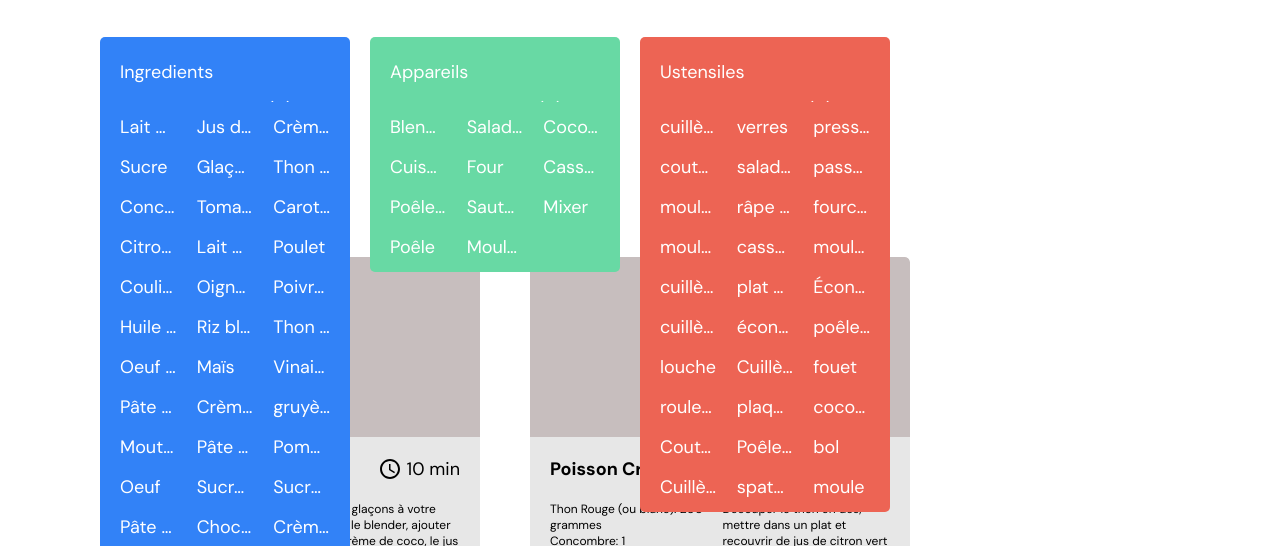
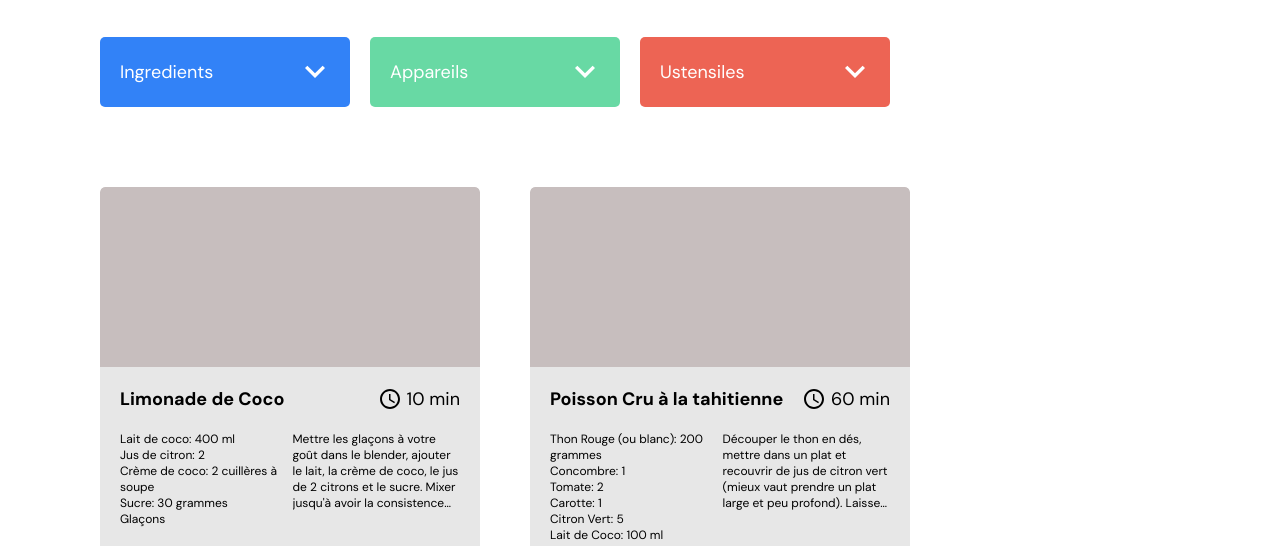
Before and after one commit to Peallyz/Projet7-Front-End-Search-Engine, a website with bundled scripts: page index.html in a window 1280 px wide. Shown: the part 226-772 px from the top of the page. Built offline with nearby package versions, Linux system fonts and the light colour scheme.

Commit message:
Minisized CSS

```diff
--- a/styles/css/styles.css
+++ b/styles/css/styles.css
@@ -185,25 +185,31 @@ form span img {
   filter: brightness(0.9);
 }
 
-.filter__byTag--device.reduced button,
-.filter__byTag--ingredient.reduced button,
-.filter__byTag--ustensil.reduced button {
+.filter__byTag--device button,
+.filter__byTag--ingredient button,
+.filter__byTag--ustensil button {
   display: block;
+}
+.filter__byTag--device span,
+.filter__byTag--ingredient span,
+.filter__byTag--ustensil span {
+  cursor: pointer;
+  pointer-events: none;
+}
+.filter__byTag--device .tags,
+.filter__byTag--ingredient .tags,
+.filter__byTag--ustensil .tags {
+  display: none;
 }
 .filter__byTag--device.extended button,
 .filter__byTag--ingredient.extended button,
 .filter__byTag--ustensil.extended button {
   display: none;
 }
-
-.filter__byTag--device.reduced .tags,
-.filter__byTag--ingredient.reduced .tags,
-.filter__byTag--ustensil.reduced .tags {
-  display: none;
-}
 .filter__byTag--device.extended span,
 .filter__byTag--ingredient.extended span,
 .filter__byTag--ustensil.extended span {
+  pointer-events: initial;
   transform: translateY(-50%) rotate(180deg);
 }
 .filter__byTag--device.extended .tags,
```
Also changed, not shown: 1 other file.
